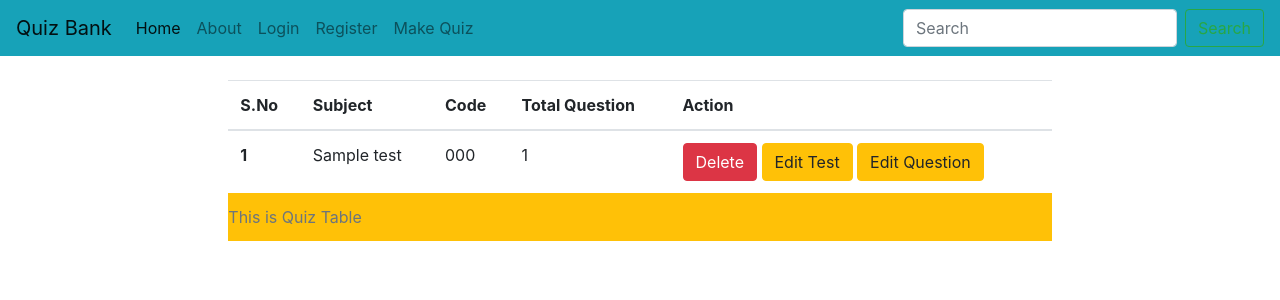
After one commit to satish-lovewanshi/DjangoPoject, a Django app: page /manage in a window 1280 px wide. The commit adds this page. Shown: the top 300 px of the page. Run offline with Django 3.2, Linux system fonts and the light colour scheme; tables that the repository leaves empty hold one stand-in row (values such as "Sample post").

Commit message:
adding quiz manage

```diff
--- a/quizbox/forms.py
+++ b/quizbox/forms.py
@@ -21,3 +21,4 @@ class TestForm(forms.ModelForm):
     class Meta:
         model = Test
         fields = ('__all__')
+        # number_of_questions=forms.IntegerField(min_value=1, max_value=50)
--- /dev/null
+++ b/quizbox/templates/quizbox/manage.html
@@ -0,0 +1,47 @@
+{% extends 'base.html' %}
+
+{% block QuizMake %}
+<div class="container-fluid mt-4">
+    <div class='row'>
+        <div class=col-md-2>
+        </div>
+        <div class=col-md-8>
+            <table class='table'>
+                <caption class="bg-warning">This is Quiz Table</caption>
+                <thead>
+                    <tr>
+                        <th scope="col">S.No</th>
+                        <th scope="col">Subject</th>
+                        <th scope="col">Code</th>
+                        <th scope="col">Total Question</th>
+                        <th scope='col'>Action</th>
+                    </tr>
+                </thead>
+                <tbody>
+                {% for t in test %}
+                    <tr>
+                    <th scope="row">{{t.id}}</th>
+                    <td>{{t.subject}}</td>
+                    <td>{{t.code}}</td>
+                    <td>{{t.number_of_questions}}</td>
+                    <td>
+                    <a href="{% url 'delete_test' t.id %}" class='btn btn-danger'>Delete</a>
+                    <a href="{% url 'edit_test' t.id  %}" class='btn btn-warning'>Edit Test</a>
+                    <a href="{% url 'AddQues' t.id  %}" class='btn btn-warning'>Edit Question</a>
+                    </tr>
+
+                {% endfor %}
+                </tbody>
+
+
+
+
+
+            </table>
+        </div>
+        <div class=col-md-2>
+        </div>
+    </div>
+</div>
+
+{% endblock QuizMake %}
--- a/quizbox/urls.py
+++ b/quizbox/urls.py
@@ -2,7 +2,13 @@ from django.contrib import admin
 from django.urls import path
 from . import views
 
+
 urlpatterns = [
     path('quizmake',views.QuizMake,name='QuizMake'),
-    path('AddQues/<int:pk>',views.AddQues,name='AddQues')
+    path('AddQues/<int:pk>',views.AddQues,name='AddQues'),
+    path('edit',views.edit,name='edit'),
+    path('manage',views.manage,name='manage'),
+    path('delete_test/<int:pk>',views.delete_test,name='delete_test'),
+    path('edit_test/<int:pk>',views.edit_test,name='edit_test')
+
 ]
--- a/quizbox/views.py
+++ b/quizbox/views.py
@@ -3,6 +3,7 @@ from django.http import HttpResponse,HttpResponseRedirect
 from .forms import QuestionForm,TestForm
 from django.forms import formset_factory
 from .models import Test,Question
+from django.contrib import messages
 
 def QuizMake(request):
     test_form=TestForm()
@@ -13,9 +14,16 @@ def QuizMake(request):
             filled_form.save()
             filled_form_id=filled_form.save()
             filled_form_pk=filled_form_id.id
-            return render(request,'QuizMake.html',{'filled_form_pk':filled_form_pk})
+            messages.success(request, 'Your test details saved.You can add questions for test click on add question button....')
+            note='Test Details Add Successfuly !'
+            return render(request,'QuizMake.html',{'filled_form_pk':filled_form_pk,'note':note})
+        else:
+            note='Something went wrong !'
+            messages.warning(request,'Please go back and fill all field correctly')
+            return render(request,'QuizMake.html',{'note':note})
     else:
         return render(request,'QuizMake.html',{'forms':test_form})
+
 def AddQues(request,pk):
     test_info=Test.objects.get(id=pk)
     count=test_info.number_of_questions
@@ -29,9 +37,22 @@ def AddQues(request,pk):
                 post=form.save(commit=False)
                 post.test=pk
                 post.save()
-            notes='Your Questions is successfuly saved'
+            messages.success(request,'Your Questions is Saved Successfully')
+            return HttpResponseRedirect('/edit')
         else:
-            notes="Fill all field required go back and fill now !"
-        return render(request,'QuizMake.html',{'notes':notes})
-        # return HttpResponseRedirect('/quizmake',{'notes':notes})
+            messages.warning(request,'Fill all field required go back and fill now ')
+        # return render(request,'QuizMake.html',{'note':note})
+            return HttpResponseRedirect('/edit')
     return render(request,'QuizMake.html',{'forms':formset})
+def edit(request):
+    return render(request,'edit.html')
+def manage(request):
+    test=Test.objects.all()
+    return render(request,'manage.html',{'test':test})
+def delete_test(request,pk):
+    test=Test.objects.get(id=pk).delete()
+    messages.success(request,'delete succesfully ')
+    return HttpResponseRedirect('/edit')
+def edit_test(request,pk):
+    test=Test.objects.get(id=pk)
+    return render(request,'edit.html',{'test':test})
```
Also changed, not shown: quizbox/templates/quizbox/Add.html (deleted, +0 -15 lines), quizbox/templates/quizbox/QuizMake.html (+21 -13 lines), quizbox/templates/quizbox/edit.html (added, +21 -0 lines), 1 other file.
